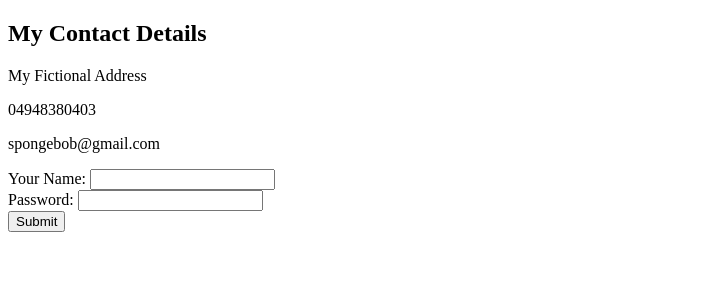
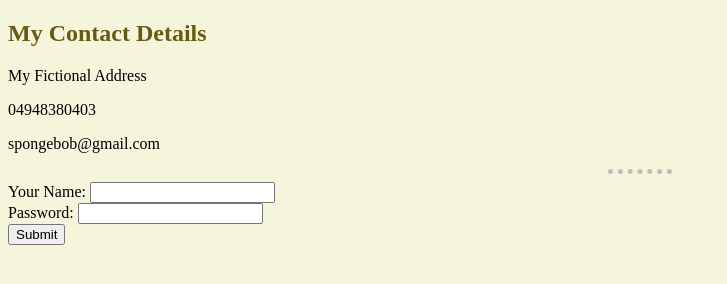
Before and after one commit to vpandey0/FullStack, a plain HTML site: page Html/contact-me.html in a window 1280 px wide. Shown: the whole page, without its empty margins (0-727 px from the left). Drawn offline with Linux system fonts and the light colour scheme.

Commit message:
Learing Css

```diff
--- a/Html/contact-me.html
+++ b/Html/contact-me.html
@@ -5,6 +5,7 @@
     <meta charset="UTF-8">
     <meta name="viewport" content="width=device-width, initial-scale=1.0">
     <title>Contact Page</title>
+    <link rel="stylesheet" href="/css/style.css">
 </head>
 
 <body>
@@ -12,6 +13,7 @@
     <p>My Fictional Address</p>
     <p>04948380403</p>
     <p>spongebob@gmail.com</p>
+    <hr>
     <form action="index.html"></form>
     <label for="">Your Name: </label>
     <input type="text" name="" id=""><br>
--- a/css/style.css
+++ b/css/style.css
@@ -0,0 +1,14 @@
+body{
+    background-color: beige;
+}
+hr{
+    border-style: none;
+    border-top-style: dotted;
+    border-color: rgb(194, 189, 189);
+    border-width: 5px;
+    width: 5%;
+}
+h1,h3,h2{
+color: #685b11;
+
+}
```
Also changed, not shown: Html/hobbies.html (+1 -0 lines), Html/index.html (+2 -13 lines).
